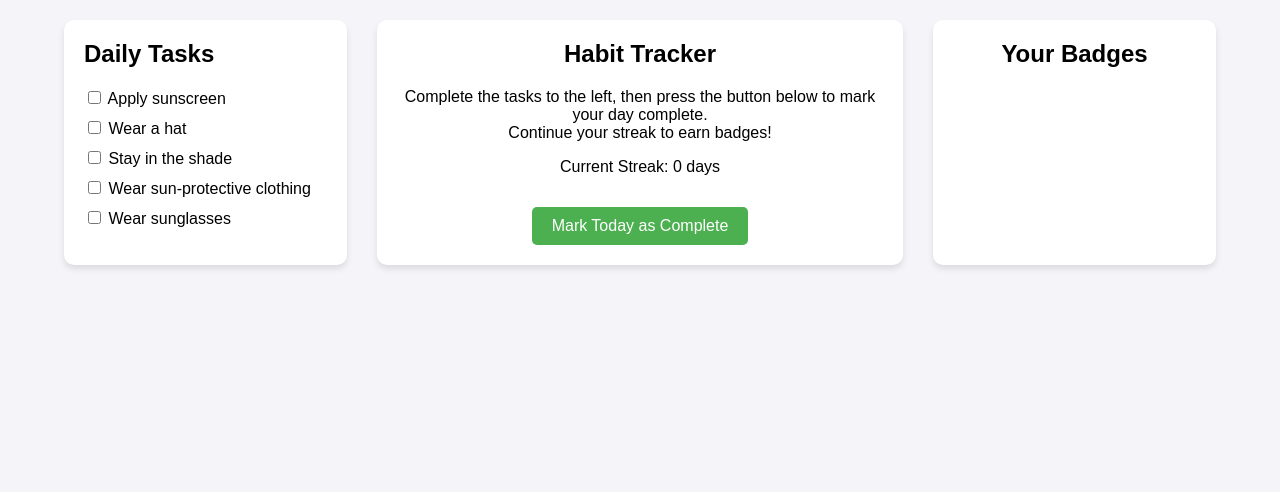
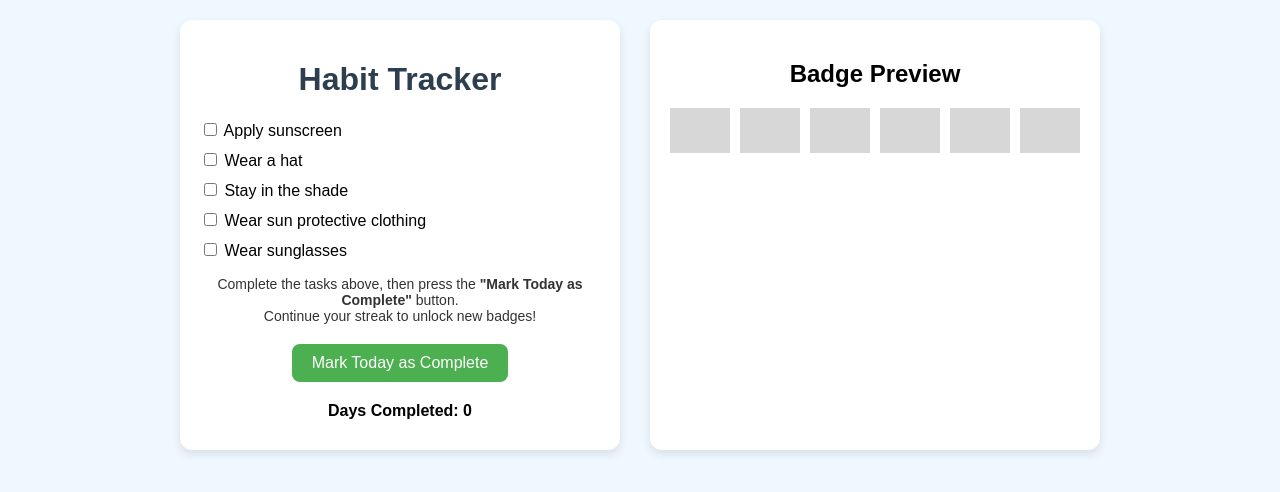
Before and after one commit to baguetteeeee/sun-safety-habit-tracker, a plain HTML site: page index.html in a window 1280 px wide. Drawn offline with Linux system fonts and the light colour scheme; grey boxes are pictures that could not be loaded.

Commit message:
Update index.html

```diff
--- a/index.html
+++ b/index.html
@@ -3,164 +3,160 @@
 <head>
   <meta charset="UTF-8">
   <meta name="viewport" content="width=device-width, initial-scale=1.0">
-  <title>Habit Tracker with Badges</title>
+  <title>Habit Tracker</title>
   <style>
     body {
       font-family: Arial, sans-serif;
-      margin: 0;
-      padding: 0;
-      background: #f4f4f9;
       display: flex;
       justify-content: center;
       align-items: flex-start;
-      min-height: 100vh;
+      margin: 20px;
+      background: #f0f8ff;
     }
-
     .container {
       display: flex;
       gap: 30px;
-      padding: 20px;
-      width: 90%;
-      max-width: 1200px;
     }
-
-    .tasks, .tracker, .badges {
+    .tracker, .badges {
       background: white;
       padding: 20px;
-      border-radius: 10px;
-      box-shadow: 0 4px 6px rgba(0,0,0,0.1);
+      border-radius: 12px;
+      box-shadow: 0 4px 10px rgba(0,0,0,0.1);
     }
-
-    .tasks {
-      flex: 1;
+    .tracker {
+      max-width: 400px;
     }
-
-    .tracker {
-      flex: 2;
+    h1 {
       text-align: center;
+      color: #2c3e50;
     }
-
-    .badges {
-      flex: 1;
-      text-align: center;
-    }
-
-    h2 {
-      margin-top: 0;
-    }
-
     ul {
       list-style: none;
       padding: 0;
     }
-
     li {
       margin: 10px 0;
     }
-
-    button {
-      margin-top: 15px;
+    .btn {
+      display: block;
+      margin: 20px auto;
       padding: 10px 20px;
+      background: #4caf50;
+      color: white;
+      border: none;
+      border-radius: 8px;
+      cursor: pointer;
       font-size: 16px;
-      border: none;
-      border-radius: 5px;
-      background: #4CAF50;
-      color: white;
-      cursor: pointer;
     }
-
-    button:hover {
+    .btn:hover {
       background: #45a049;
     }
-
-    .badge {
+    #progress {
+      text-align: center;
       margin: 10px 0;
-      display: none;
+      font-weight: bold;
     }
-
-    .badge img {
-      max-width: 100px;
+    .earned-badges img {
+      max-width: 80px;
+      margin: 10px;
+    }
+    .badges h2 {
+      text-align: center;
+    }
+    .badge-preview {
+      display: flex;
+      flex-wrap: wrap;
+      gap: 10px;
+      justify-content: center;
+      margin-top: 15px;
+    }
+    .badge-preview img {
+      max-width: 60px;
+      opacity: 0.4;
+      transition: opacity 0.3s;
+    }
+    .badge-preview img.unlocked {
+      opacity: 1;
+    }
+    .info {
+      text-align: center;
+      margin-bottom: 15px;
+      font-size: 14px;
+      color: #333;
     }
   </style>
 </head>
 <body>
   <div class="container">
-    <!-- Checklist -->
-    <div class="tasks">
-      <h2>Daily Tasks</h2>
-      <ul>
-        <li><input type="checkbox" id="task1"> Apply sunscreen</li>
-        <li><input type="checkbox" id="task2"> Wear a hat</li>
-        <li><input type="checkbox" id="task3"> Stay in the shade</li>
-        <li><input type="checkbox" id="task4"> Wear sun-protective clothing</li>
-        <li><input type="checkbox" id="task5"> Wear sunglasses</li>
+    <!-- Left Side: Habit Tracker -->
+    <div class="tracker">
+      <h1>Habit Tracker</h1>
+      <ul id="checklist">
+        <li><input type="checkbox"> Apply sunscreen</li>
+        <li><input type="checkbox"> Wear a hat</li>
+        <li><input type="checkbox"> Stay in the shade</li>
+        <li><input type="checkbox"> Wear sun protective clothing</li>
+        <li><input type="checkbox"> Wear sunglasses</li>
       </ul>
+      <div class="info">
+        Complete the tasks above, then press the <b>"Mark Today as Complete"</b> button.<br>
+        Continue your streak to unlock new badges!
+      </div>
+      <button class="btn" onclick="markComplete()">Mark Today as Complete</button>
+      <div id="progress">Days Completed: 0</div>
+      <div class="earned-badges" id="earnedBadges"></div>
     </div>
 
-    <!-- Tracker -->
-    <div class="tracker">
-      <h2>Habit Tracker</h2>
-      <p>Complete the tasks to the left, then press the button below to mark your day complete.<br>
-      Continue your streak to earn badges!</p>
-      <p>Current Streak: <span id="streak">0</span> days</p>
-      <button onclick="markComplete()">Mark Today as Complete</button>
-    </div>
-
-    <!-- Badge Preview -->
+    <!-- Right Side: Badge Preview -->
     <div class="badges">
-      <h2>Your Badges</h2>
-      <div class="badge" id="badge5">
-        <a href="https://freeimage.host/i/KJIQXZQ"><img src="https://iili.io/KJIQXZQ.md.png" alt="5 Days Badge"></a>
-      </div>
-      <div class="badge" id="badge10">
-        <a href="https://freeimage.host/i/KJIQjnV"><img src="https://iili.io/KJIQjnV.md.png" alt="10 Days Badge"></a>
-      </div>
-      <div class="badge" id="badge15">
-        <a href="https://freeimage.host/i/KJIQN6P"><img src="https://iili.io/KJIQN6P.md.png" alt="15 Days Badge"></a>
-      </div>
-      <div class="badge" id="badge20">
-        <a href="https://freeimage.host/i/KJIQwMB"><img src="https://iili.io/KJIQwMB.md.png" alt="20 Days Badge"></a>
-      </div>
-      <div class="badge" id="badge25">
-        <a href="https://freeimage.host/i/KJIQeF1"><img src="https://iili.io/KJIQeF1.md.png" alt="25 Days Badge"></a>
-      </div>
-      <div class="badge" id="badge30">
-        <a href="https://freeimage.host/i/KJIQkcF"><img src="https://iili.io/KJIQkcF.md.png" alt="30 Days Badge"></a>
+      <h2>Badge Preview</h2>
+      <div class="badge-preview" id="badgePreview">
+        <a href="https://freeimage.host/i/KJIQXZQ"><img src="https://iili.io/KJIQXZQ.md.png" alt="5-day badge"></a>
+        <a href="https://freeimage.host/i/KJIQjnV"><img src="https://iili.io/KJIQjnV.md.png" alt="10-day badge"></a>
+        <a href="https://freeimage.host/i/KJIQN6P"><img src="https://iili.io/KJIQN6P.md.png" alt="15-day badge"></a>
+        <a href="https://freeimage.host/i/KJIQwMB"><img src="https://iili.io/KJIQwMB.md.png" alt="20-day badge"></a>
+        <a href="https://freeimage.host/i/KJIQeF1"><img src="https://iili.io/KJIQeF1.md.png" alt="25-day badge"></a>
+        <a href="https://freeimage.host/i/KJIQkcF"><img src="https://iili.io/KJIQkcF.md.png" alt="30-day badge"></a>
       </div>
     </div>
   </div>
 
   <script>
-    let streak = 0;
-
-    function allTasksCompleted() {
-      for (let i = 1; i <= 5; i++) {
-        if (!document.getElementById("task" + i).checked) {
-          return false;
-        }
-      }
-      return true;
-    }
+    let daysCompleted = 0;
+    const milestones = [5, 10, 15, 20, 25, 30];
+    const badgeLinks = [
+      "https://iili.io/KJIQXZQ.md.png",
+      "https://iili.io/KJIQjnV.md.png",
+      "https://iili.io/KJIQN6P.md.png",
+      "https://iili.io/KJIQwMB.md.png",
+      "https://iili.io/KJIQeF1.md.png",
+      "https://iili.io/KJIQkcF.md.png"
+    ];
 
     function markComplete() {
-      if (!allTasksCompleted()) {
-        alert("Please complete all tasks before marking the day complete!");
+      const checkboxes = document.querySelectorAll("#checklist input[type='checkbox']");
+      const allChecked = Array.from(checkboxes).every(cb => cb.checked);
+
+      if (!allChecked) {
+        alert("Please complete all tasks before marking today as complete!");
         return;
       }
 
-      streak++;
-      document.getElementById("streak").innerText = streak;
+      daysCompleted++;
+      document.getElementById("progress").innerText = "Days Completed: " + daysCompleted;
 
-      if (streak === 5) document.getElementById("badge5").style.display = "block";
-      if (streak === 10) document.getElementById("badge10").style.display = "block";
-      if (streak === 15) document.getElementById("badge15").style.display = "block";
-      if (streak === 20) document.getElementById("badge20").style.display = "block";
-      if (streak === 25) document.getElementById("badge25").style.display = "block";
-      if (streak === 30) document.getElementById("badge30").style.display = "block";
+      // Reset checklist
+      checkboxes.forEach(cb => cb.checked = false);
 
-      // Reset checkboxes for the next day
-      for (let i = 1; i <= 5; i++) {
-        document.getElementById("task" + i).checked = false;
+      // Unlock badges
+      if (milestones.includes(daysCompleted)) {
+        const index = milestones.indexOf(daysCompleted);
+        const badgeImg = document.createElement("img");
+        badgeImg.src = badgeLinks[index];
+        document.getElementById("earnedBadges").appendChild(badgeImg);
+
+        // Update preview
+        document.querySelectorAll(".badge-preview img")[index].classList.add("unlocked");
       }
     }
   </script>
```
